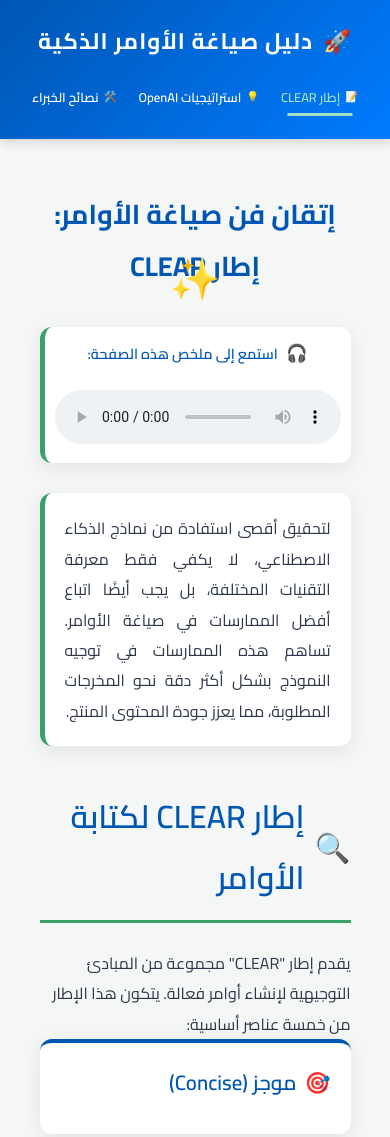
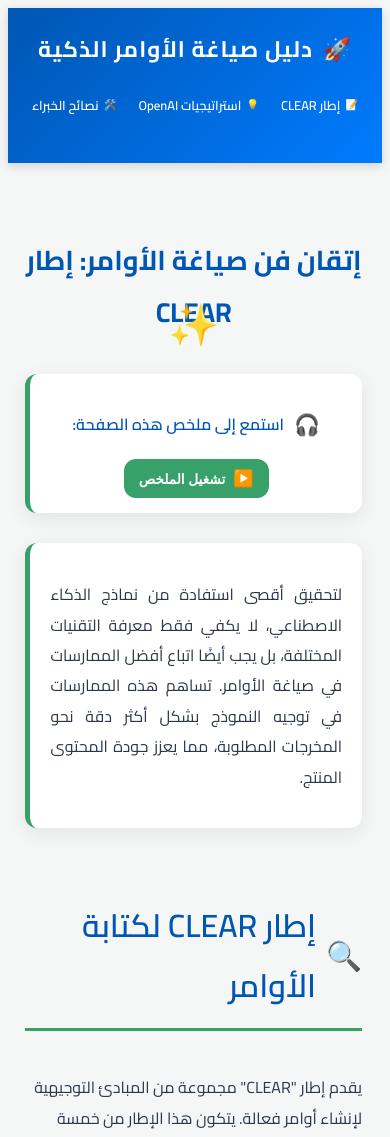
Before and after one commit to Eslam250-x3/dalel-elmomarasat, a plain HTML site: page index.html in a window 390 px wide. Shown: the top 1137 px of the page. Drawn offline with Linux system fonts and the light colour scheme.

Commit message:
Update index.html

```diff
--- a/index.html
+++ b/index.html
@@ -1,4 +1,3 @@
-
 <!DOCTYPE html>
 <html lang="ar">
 <head>
@@ -6,7 +5,7 @@
     <meta name="viewport" content="width=device-width, initial-scale=1.0">
     <title>أفضل الممارسات لصياغة الأوامر - دليل شامل</title>
     <style>
-        /* CSS Styles - مع تحسينات جمالية وإبداعية */
+        /* CSS Styles - (نفس الأنماط السابقة مع تعديلات طفيفة للزر المخصص) */
         @import url('https://fonts.googleapis.com/css2?family=Cairo:wght@300;400;600;700&family=Tajawal:wght@300;400;500;700&display=swap');
 
         :root {
@@ -16,20 +15,16 @@
             --card-background: #ffffff;
             --text-color: #2D3748;
             --light-text-color: #ffffff;
-            --accent-color: #38A169;
-            --accent-color-light: #a7e0c0;
-            --warning-color: #ffc107;
-            --info-color: #17a2b8;
+            --accent-color: #38A169; /* أخضر للزر */
+            --accent-color-dark: #2a7f53; /* أخضر أغمق لل hover */
+            --danger-color: #dc3545; /* أحمر لزر الإيقاف إذا أردنا تمييزه */
             --border-radius: 12px;
             --box-shadow: 0 5px 20px rgba(0, 0, 0, 0.08);
-            --transition-speed: 0.4s;
+            --transition-speed: 0.3s; /* تسريع الانتقالات قليلاً للزر */
         }
 
-        * {
-            margin: 0;
-            padding: 0;
-            box-sizing: border-box;
-        }
+        /* ... (بقية أنماط CSS كما هي من الإصدار السابق) ... */
+        /* ... (تأكد من نسخ جميع الأنماط من الأعلى حتى هنا) ... */
 
         body {
             font-family: 'Cairo', 'Tajawal', sans-serif;
@@ -146,44 +141,64 @@
             color: var(--accent-color);
         }
 
-        /* --- تعديل تنسيق مشغل الصوت --- */
+
+        /* --- تعديل حاوية الملخص الصوتي والزر المخصص --- */
         .audio-summary-container {
             text-align: center;
             margin-bottom: 30px;
-            padding: 15px;
+            padding: 20px;
             background-color: var(--card-background);
             border-radius: var(--border-radius);
             box-shadow: var(--box-shadow);
             border-left: 5px solid var(--accent-color);
         }
-        .audio-summary-container p {
-            font-size: 1.1em;
+        .audio-summary-container .summary-title { /* تم تغيير اسم الكلاس من p */
+            font-size: 1.2em; /* زيادة حجم الخط قليلاً */
             font-weight: 600;
             color: var(--primary-color);
-            margin-bottom: 10px;
+            margin-bottom: 15px; /* زيادة المسافة للزر */
             display: flex;
             align-items: center;
             justify-content: center;
         }
-        .audio-summary-container p .icon {
-            margin-left: 8px;
+        .audio-summary-container .summary-title .icon {
+            margin-left: 10px; /* زيادة المسافة للأيقونة */
+            font-size: 1.3em; /* تكبير الأيقونة قليلاً */
+        }
+
+        .play-pause-button {
+            background-color: var(--accent-color);
+            color: white;
+            border: none;
+            padding: 12px 25px; /* زيادة الحجم قليلاً */
+            border-radius: var(--border-radius);
+            font-size: 1em;
+            font-weight: 600;
+            cursor: pointer;
+            transition: background-color var(--transition-speed) ease, transform var(--transition-speed) ease;
+            display: inline-flex;
+            align-items: center;
+            justify-content: center;
+            min-width: 180px; /* تحديد عرض أدنى للزر ليكون متناسقًا */
+        }
+        .play-pause-button .icon {
+            margin-left: 10px;
             font-size: 1.2em;
+            transition: transform var(--transition-speed) ease; /* لإضافة تأثير دوران للأيقونة */
         }
-        .audio-summary-container audio {
-            width: 100%; /* جعل المشغل يمتد بعرض الحاوية */
-            max-width: 500px; /* حد أقصى لعرض المشغل */
-            margin-top: 10px;
-            border-radius: 5px; /* يمكن إضافة بعض التعديلات على مظهر المشغل الافتراضي */
+        .play-pause-button:hover {
+            background-color: var(--accent-color-dark);
+            transform: translateY(-2px);
         }
-        /* لتخصيص مظهر المشغل بشكل أكبر، يتطلب الأمر استخدام CSS معقد أو مكتبات JS */
-        /* هذه تنسيقات أساسية */
-        .audio-summary-container audio::-webkit-media-controls-panel {
-            background-color: #eef2f5; /* لون خلفية لوحة التحكم */
-            border-radius: var(--border-radius);
+        .play-pause-button.playing { /* كلاس يضاف عند التشغيل */
+            background-color: var(--danger-color); /* يمكن تغيير اللون عند التشغيل */
         }
-        .audio-summary-container audio::-webkit-media-controls-play-button,
-        .audio-summary-container audio::-webkit-media-controls-volume-slider-container {
-            /* يمكن إضافة بعض التنسيقات هنا */
+        .play-pause-button.playing:hover {
+            background-color: #c82333; /* لون أغمق عند المرور وهو في حالة التشغيل */
+        }
+        .play-pause-button.playing .icon {
+            /* يمكن تغيير الأيقونة هنا إذا أردت، أو إضافة تأثير دوران مستمر */
+            /* مثال: transform: rotate(360deg); */
         }
 
         .content-page {
@@ -210,7 +225,7 @@
             border-left: 5px solid var(--accent-color);
         }
         .conclusion-text {
-            border-left-color: var(--primary-color); /* تمييز مختلف للخلاصة */
+            border-left-color: var(--primary-color);
         }
 
 
@@ -234,10 +249,10 @@
             color: var(--accent-color);
         }
         .conclusion-text .section-title {
-            border-bottom-color: var(--primary-color); /* مطابقة لون حد الخلاصة */
+            border-bottom-color: var(--primary-color);
         }
         .conclusion-text .section-title .icon {
-            color: var(--primary-color); /* مطابقة لون أيقونة الخلاصة */
+            color: var(--primary-color);
         }
 
 
@@ -366,8 +381,8 @@
         }
 
         @media (max-width: 768px) {
-            body { padding-top: 0; } /* إزالة الـ padding إذا أصبح الهيدر static */
-            header { position: relative; /* أو static، جعل الهيدر غير ثابت لتحسين العرض على الجوال */ }
+            body { padding-top: 0; }
+            header { position: relative; }
 
             header h1 { font-size: 1.7em; }
              nav ul {
@@ -379,7 +394,8 @@
             nav ul li a { padding: 8px 10px; font-size: 0.85em; }
 
             .page-title { font-size: 2em; }
-            .audio-summary-container p { font-size: 1em; }
+            .audio-summary-container .summary-title { font-size: 1.1em; }
+            .play-pause-button { padding: 10px 20px; font-size: 0.9em; min-width: 160px;}
             .clear-framework, .openai-strategies { grid-template-columns: 1fr; }
             .card-item:hover { transform: translateY(-5px) scale(1.01); }
         }
@@ -390,8 +406,12 @@
             nav ul li a .icon { margin-left: 5px; font-size: 0.8em; }
 
             .page-title { font-size: 1.7em; }
-            .audio-summary-container { padding: 10px; }
-            .audio-summary-container p { font-size: 0.9em; }
+            .audio-summary-container { padding: 15px; }
+            .audio-summary-container .summary-title { font-size: 1em; }
+            .play-pause-button { padding: 10px 15px; font-size: 0.85em; min-width: auto;}
+            .play-pause-button .icon { margin-left: 8px; }
+
+
             .intro-text, .conclusion-text { padding: 20px; font-size: 1em; }
             .card-item { padding: 20px; }
             .card-item h3 { font-size: 1.3em; }
@@ -418,13 +438,17 @@
         <div id="page-clear" class="content-page active">
             <h2 class="page-title">إتقان فن صياغة الأوامر: إطار CLEAR</h2>
 
-            <!-- حاوية الملخص الصوتي المدمج -->
+            <!-- حاوية الملخص الصوتي مع زر مخصص -->
             <div class="audio-summary-container">
-                <p><span class="icon">🎧</span> استمع إلى ملخص هذه الصفحة:</p>
-                <audio controls>
+                <p class="summary-title"><span class="icon">🎧</span> استمع إلى ملخص هذه الصفحة:</p>
+                <audio id="pageSummaryAudio">
                     <source src="https://dl.dropboxusercontent.com/scl/fi/2vuytk3g5x0qf9i73ov9r/.wav?rlkey=6jlodouk740pz1sqoizscg3ov&st=reslplyd&dl=0" type="audio/wav">
-                    متصفحك لا يدعم عنصر الصوت. يمكنك <a href="https://dl.dropboxusercontent.com/scl/fi/2vuytk3g5x0qf9i73ov9r/.wav?rlkey=6jlodouk740pz1sqoizscg3ov&st=reslplyd&dl=0" target="_blank">تنزيل الملف الصوتي من هنا</a>.
+                    متصفحك لا يدعم عنصر الصوت.
                 </audio>
+                <button id="playPauseBtn" class="play-pause-button">
+                    <span class="icon play-icon">▶️</span>
+                    <span class="button-text">تشغيل الملخص</span>
+                </button>
             </div>
 
             <div class="intro-text">
@@ -434,7 +458,8 @@
                 <h2 class="section-title"> <span class="icon">🔍</span> إطار CLEAR لكتابة الأوامر</h2>
                 <p>يقدم إطار "CLEAR" مجموعة من المبادئ التوجيهية لإنشاء أوامر فعالة. يتكون هذا الإطار من خمسة عناصر أساسية:</p>
                 <div class="clear-framework">
-                    <div class="card-item clear-item">
+                    <!-- ... (بطاقات CLEAR كما هي) ... -->
+                     <div class="card-item clear-item">
                         <h3><span class="icon">🎯</span> موجز (Concise)</h3>
                         <div class="details">
                             <p>يجب أن تكون الأوامر مختصرة وواضحة، مع إزالة أي لغة غير ضرورية. هذا يساعد الذكاء الاصطناعي على التركيز على المكونات الرئيسية للمهمة.</p>
@@ -474,7 +499,8 @@
 
         <!-- الصفحة الثانية: استراتيجيات OpenAI -->
         <div id="page-openai" class="content-page">
-            <h2 class="page-title">استراتيجيات OpenAI المتقدمة لنتائج مبهرة</h2>
+            <!-- ... (محتوى الصفحة الثانية كما هو) ... -->
+             <h2 class="page-title">استراتيجيات OpenAI المتقدمة لنتائج مبهرة</h2>
             <p class="intro-text">تقدم OpenAI مجموعة من الاستراتيجيات التي أثبتت فعاليتها في تحسين جودة المخرجات من نماذجها اللغوية. تطبيق هذه الاستراتيجيات يفتح آفاقًا جديدة للإبداع والدقة.</p>
             <div class="openai-strategies">
                 <div class="card-item strategy-card">
@@ -518,6 +544,7 @@
 
         <!-- الصفحة الثالثة: نصائح إضافية -->
         <div id="page-tips" class="content-page">
+            <!-- ... (محتوى الصفحة الثالثة كما هو) ... -->
             <h2 class="page-title">نصائح الخبراء الذهبية وخلاصة شاملة</h2>
             <p class="intro-text">بالإضافة إلى الأطر والاستراتيجيات المذكورة، هناك العديد من النصائح العملية التي يوصي بها الخبراء لتحسين جودة الأوامر. هذه النصائح هي خلاصة تجارب عملية ومفتاحك لنتائج احترافية.</p>
             <div class="expert-tips">
@@ -540,12 +567,12 @@
     <footer>
         <p>تصميم وتطوير: <strong>إسلام محمد</strong></p>
         <p><a href="mailto:eslam.mohamed@nagwa.com">eslam.mohamed@nagwa.com</a></p>
-        <p>&copy; 2024 - جميع الحقوق محفوظة لدليل صياغة الأوامر الذكية.</p>
+        <p>© 2024 - جميع الحقوق محفوظة لدليل صياغة الأوامر الذكية.</p>
     </footer>
 
     <script>
-        // JavaScript code remains the same as the previous version.
         document.addEventListener('DOMContentLoaded', () => {
+            // --- Accordion Logic ---
             const interactiveItems = document.querySelectorAll('.card-item');
             interactiveItems.forEach(item => {
                 const titleElement = item.querySelector('h3');
@@ -575,6 +602,7 @@
                 }
             });
 
+            // --- Page Navigation Logic ---
             const navLinks = document.querySelectorAll('nav ul li a');
             const contentPages = document.querySelectorAll('.content-page');
 
@@ -592,9 +620,6 @@
                         link.classList.add('active');
                     }
                 });
-                // Scroll to top only if not clicking on an accordion or similar interactive element within the page
-                // For simplicity, we scroll on every page change.
-                // For more complex scenarios, you might want to check the event target.
                 window.scrollTo({ top: 0, behavior: 'smooth' });
             }
 
@@ -607,6 +632,51 @@
                     }
                 });
             });
+
+            // --- Custom Audio Player Logic ---
+            const audioPlayer = document.getElementById('pageSummaryAudio');
+            const playPauseButton = document.getElementById('playPauseBtn');
+            const playIcon = playPauseButton.querySelector('.play-icon'); // الأيقونة داخل الزر
+            const buttonText = playPauseButton.querySelector('.button-text'); // النص داخل الزر
+
+            if (audioPlayer && playPauseButton) {
+                playPauseButton.addEventListener('click', () => {
+                    if (audioPlayer.paused || audioPlayer.ended) {
+                        audioPlayer.play();
+                        playPauseButton.classList.add('playing');
+                        if(playIcon) playIcon.textContent = '⏸️'; // أيقونة إيقاف مؤقت
+                        if(buttonText) buttonText.textContent = 'إيقاف الملخص';
+                    } else {
+                        audioPlayer.pause();
+                        playPauseButton.classList.remove('playing');
+                        if(playIcon) playIcon.textContent = '▶️'; // أيقونة تشغيل
+                        if(buttonText) buttonText.textContent = 'تشغيل الملخص';
+                    }
+                });
+
+                // تحديث الزر عند انتهاء تشغيل الصوت
+                audioPlayer.addEventListener('ended', () => {
+                    playPauseButton.classList.remove('playing');
+                    if(playIcon) playIcon.textContent = '▶️';
+                    if(buttonText) buttonText.textContent = 'تشغيل الملخص';
+                    audioPlayer.currentTime = 0; // إعادة الصوت للبداية إذا أردت
+                });
+
+                // اختياري: تحديث الزر إذا تم إيقاف الصوت من مكان آخر (نادراً ما يحدث بدون controls)
+                audioPlayer.addEventListener('pause', () => {
+                    // التأكد من أن الإيقاف لم يكن بسبب انتهاء التشغيل (الذي يتم التعامل معه أعلاه)
+                    if (!audioPlayer.ended) {
+                        playPauseButton.classList.remove('playing');
+                        if(playIcon) playIcon.textContent = '▶️';
+                        if(buttonText) buttonText.textContent = 'تشغيل الملخص';
+                    }
+                });
+                 audioPlayer.addEventListener('play', () => {
+                    playPauseButton.classList.add('playing');
+                    if(playIcon) playIcon.textContent = '⏸️';
+                    if(buttonText) buttonText.textContent = 'إيقاف الملخص';
+                });
+            }
         });
     </script>
 </body>
```
